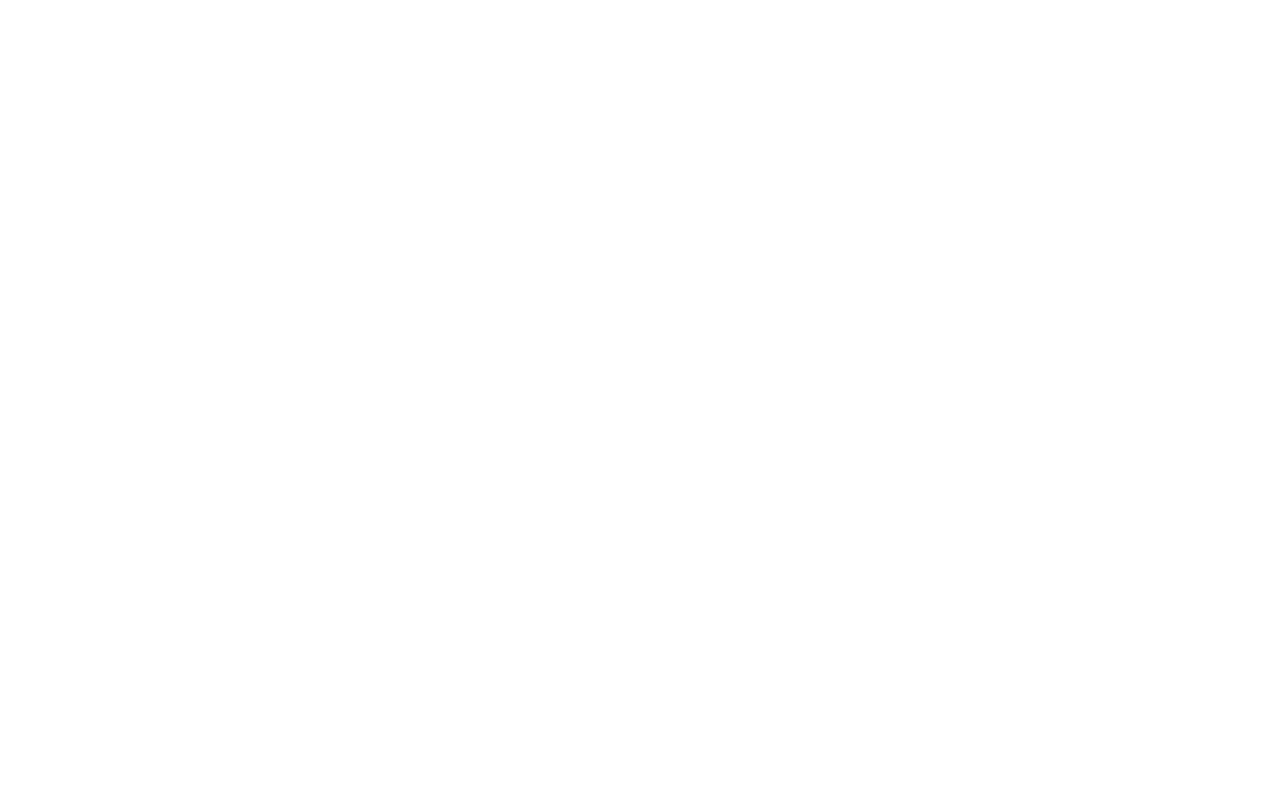
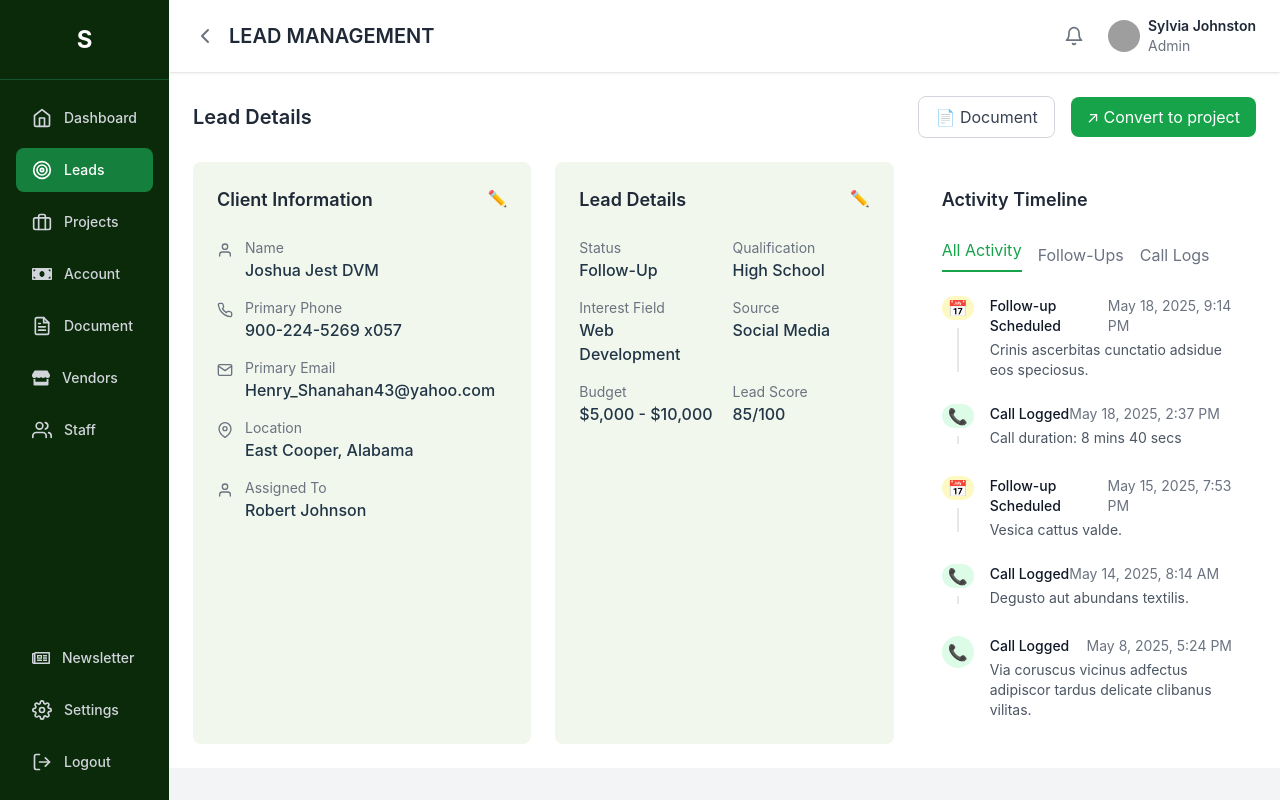
Before and after one commit to shriku2002/git, a React (Vite) app: page /leads/1 in a window 1280 px wide. Before the commit this address had no page. Built offline with nearby package versions, Linux system fonts and the light colour scheme; grey boxes are pictures that could not be loaded.

Commit message:
Create Lead Details Page

```diff
--- a/src/App.jsx
+++ b/src/App.jsx
@@ -15,6 +15,7 @@
 import InviteTeamPage from "./features/onboarding/InviteTeamPage";
 import LeadsPage from "./features/LeadsPage/LeadsPage";
 import LeadsWelcomePage from "./features/LeadsPage/LeadsWelcomePage";
+import LeadDetailsPage from "./features/LeadsPage/LeadDetailsPage";
 import ProjectWelcomePage from "./features/ProjectPage/ProjectWelcomePage";
 import WelcomePopup from "./components/UI/WelcomePopup";
 
@@ -38,6 +39,7 @@
 
         {/* LeadsPage */}
         <Route path="/leads" element={<LeadsPage />} />
+        <Route path="/leads/:id" element={<LeadDetailsPage />} />
         <Route path="/leads-welcome" element={<LeadsWelcomePage />} />
         <Route path="/project-welcome" element={<ProjectWelcomePage />} />
         <Route path="/wellCome-PopUp-Lead" element={<WelcomePopup />} />
--- /dev/null
+++ b/src/features/LeadsPage/LeadDetailsPage.jsx
@@ -0,0 +1,220 @@
+import { useNavigate } from "react-router-dom";
+import { FiPhone, FiMail, FiMapPin, FiUser, FiCalendar } from "react-icons/fi";
+import DashboardLayout from "../../components/Layout/DashboardLayout";
+
+const LeadDetailsPage = () => {
+  const navigate = useNavigate();
+
+  const clientInfo = {
+    name: "Joshua Jest DVM",
+    phone: "900-224-5269 x057",
+    email: "Henry_Shanahan43@yahoo.com",
+    location: "East Cooper, Alabama",
+    assignedTo: "Robert Johnson",
+  };
+
+  const leadDetails = {
+    status: "Follow-Up",
+    qualification: "High School",
+    interest: "Web Development",
+    source: "Social Media",
+    budget: "$5,000 - $10,000",
+    leadScore: "85/100",
+  };
+
+  const timeline = [
+    {
+      type: "follow-up",
+      title: "Follow-up Scheduled",
+      description: "Crinis ascerbitas cunctatio adsidue eos speciosus.",
+      date: "May 18, 2025, 9:14 PM",
+    },
+    {
+      type: "call",
+      title: "Call Logged",
+      description: "Call duration: 8 mins 40 secs",
+      date: "May 18, 2025, 2:37 PM",
+    },
+    {
+      type: "follow-up",
+      title: "Follow-up Scheduled",
+      description: "Vesica cattus valde.",
+      date: "May 15, 2025, 7:53 PM",
+    },
+    {
+      type: "call",
+      title: "Call Logged",
+      description: "Degusto aut abundans textilis.",
+      date: "May 14, 2025, 8:14 AM",
+    },
+    {
+      type: "call",
+      title: "Call Logged",
+      description: "Via coruscus vicinus adfectus adipiscor tardus delicate clibanus vilitas.",
+      date: "May 8, 2025, 5:24 PM",
+    },
+  ];
+
+  return (
+    <DashboardLayout>
+      <div className="flex justify-between items-center mb-6">
+        <div className="flex items-center">
+          <h2 className="text-xl font-semibold text-gray-800">Lead Details</h2>
+        </div>
+        <div className="space-x-4">
+          <button className="px-4 py-2 bg-white border border-gray-300 rounded-lg text-gray-700 hover:bg-gray-50">
+            📄 Document
+          </button>
+          <button className="px-4 py-2 bg-green-600 text-white rounded-lg hover:bg-green-700">
+            ↗ Convert to project
+          </button>
+        </div>
+      </div>
+
+      <div className="grid grid-cols-1 lg:grid-cols-3 gap-6">
+        {/* Client Information Card */}
+        <div className="bg-[#F1F7EC] rounded-lg p-6">
+          <div className="flex justify-between items-start mb-6">
+            <h3 className="text-lg font-semibold text-gray-800">Client Information</h3>
+            <button className="text-gray-500 hover:text-gray-700">
+              <span className="sr-only">Edit</span>
+              ✏️
+            </button>
+          </div>
+
+          <div className="space-y-4">
+            <div className="flex items-start">
+              <FiUser className="mt-1 mr-3 text-gray-500" />
+              <div>
+                <p className="text-sm text-gray-500">Name</p>
+                <p className="font-medium">{clientInfo.name}</p>
+              </div>
+            </div>
+
+            <div className="flex items-start">
+              <FiPhone className="mt-1 mr-3 text-gray-500" />
+              <div>
+                <p className="text-sm text-gray-500">Primary Phone</p>
+                <p className="font-medium">{clientInfo.phone}</p>
+              </div>
+            </div>
+
+            <div className="flex items-start">
+              <FiMail className="mt-1 mr-3 text-gray-500" />
+              <div>
+                <p className="text-sm text-gray-500">Primary Email</p>
+                <p className="font-medium">{clientInfo.email}</p>
+              </div>
+            </div>
+
+            <div className="flex items-start">
+              <FiMapPin className="mt-1 mr-3 text-gray-500" />
+              <div>
+                <p className="text-sm text-gray-500">Location</p>
+                <p className="font-medium">{clientInfo.location}</p>
+              </div>
+            </div>
+
+            <div className="flex items-start">
+              <FiUser className="mt-1 mr-3 text-gray-500" />
+              <div>
+                <p className="text-sm text-gray-500">Assigned To</p>
+                <p className="font-medium">{clientInfo.assignedTo}</p>
+              </div>
+            </div>
+          </div>
+        </div>
+
+        {/* Lead Details Card */}
+        <div className="bg-[#F1F7EC] rounded-lg p-6">
+          <div className="flex justify-between items-start mb-6">
+            <h3 className="text-lg font-semibold text-gray-800">Lead Details</h3>
+            <button className="text-gray-500 hover:text-gray-700">
+              <span className="sr-only">Edit</span>
+              ✏️
+            </button>
+          </div>
+
+          <div className="grid grid-cols-2 gap-4">
+            <div>
+              <p className="text-sm text-gray-500">Status</p>
+              <p className="font-medium">{leadDetails.status}</p>
+            </div>
+
+            <div>
+              <p className="text-sm text-gray-500">Qualification</p>
+              <p className="font-medium">{leadDetails.qualification}</p>
+            </div>
+
+            <div>
+              <p className="text-sm text-gray-500">Interest Field</p>
+              <p className="font-medium">{leadDetails.interest}</p>
+            </div>
+
+            <div>
+              <p className="text-sm text-gray-500">Source</p>
+              <p className="font-medium">{leadDetails.source}</p>
+            </div>
+
+            <div>
+              <p className="text-sm text-gray-500">Budget</p>
+              <p className="font-medium">{leadDetails.budget}</p>
+            </div>
+
+            <div>
+              <p className="text-sm text-gray-500">Lead Score</p>
+              <p className="font-medium">{leadDetails.leadScore}</p>
+            </div>
+          </div>
+        </div>
+
+        {/* Activity Timeline */}
+        <div className="bg-white rounded-lg p-6">
+          <h3 className="text-lg font-semibold text-gray-800 mb-6">Activity Timeline</h3>
+
+          <div className="flex space-x-4 mb-6">
+            <button className="text-green-600 border-b-2 border-green-600 pb-2">
+              All Activity
+            </button>
+            <button className="text-gray-500 hover:text-gray-700">
+              Follow-Ups
+            </button>
+            <button className="text-gray-500 hover:text-gray-700">
+              Call Logs
+            </button>
+          </div>
+
+          <div className="space-y-6">
+            {timeline.map((activity, index) => (
+              <div key={index} className="flex">
+                <div className="flex flex-col items-center">
+                  <div className={`w-8 h-8 rounded-full flex items-center justify-center ${
+                    activity.type === 'follow-up' ? 'bg-yellow-100' : 'bg-green-100'
+                  }`}>
+                    {activity.type === 'follow-up' ? '📅' : '📞'}
+                  </div>
+                  {index < timeline.length - 1 && (
+                    <div className="w-0.5 h-full bg-gray-200 my-2"></div>
+                  )}
+                </div>
+                <div className="ml-4">
+                  <div className="flex justify-between">
+                    <h4 className="text-sm font-medium text-gray-900">
+                      {activity.title}
+                    </h4>
+                    <span className="text-sm text-gray-500">{activity.date}</span>
+                  </div>
+                  <p className="text-sm text-gray-600 mt-1">
+                    {activity.description}
+                  </p>
+                </div>
+              </div>
+            ))}
+          </div>
+        </div>
+      </div>
+    </DashboardLayout>
+  );
+};
+
+export default LeadDetailsPage;
--- a/src/features/LeadsPage/LeadsPage.jsx
+++ b/src/features/LeadsPage/LeadsPage.jsx
@@ -6,6 +6,7 @@
 
 const initialLeads = [
   {
+    id: 1,
     name: "Alex Thompson",
     phone: "+1 (555) 1234567",
     siteAddress: "New York",
@@ -17,6 +18,7 @@
     status: "New",
   },
   {
+    id: 2,
     name: "Alex Thompson",
     phone: "+1 (555) 1234567",
     siteAddress: "New York",
@@ -28,6 +30,7 @@
     status: "On Hold",
   },
   {
+    id: 3,
     name: "Alex Thompson",
     phone: "+1 (555) 1234567",
     siteAddress: "New York",
@@ -39,6 +42,7 @@
     status: "Follow Up",
   },
   {
+    id: 4,
     name: "Alex Thompson",
     phone: "+1 (555) 1234567",
     siteAddress: "New York",
@@ -50,6 +54,7 @@
     status: "Converted",
   },
   {
+    id: 5,
     name: "Alex Thompson",
     phone: "+1 (555) 1234567",
     siteAddress: "New York",
@@ -93,6 +98,10 @@
     `w-full p-1 rounded-md text-xs border-gray-300 focus:outline-none focus:ring-1 focus:ring-green-500 ${getStatusColor(
       status
     )}`;
+
+  const handleRowClick = (leadId) => {
+    navigate(`/leads/${leadId}`);
+  };
 
   return (
     <DashboardLayout>
@@ -139,7 +148,11 @@
               </thead>
               <tbody className="bg-white">
                 {leads.map((lead, index) => (
-                  <tr key={index} className="border-t border-gray-200">
+                  <tr
+                    key={lead.id}
+                    className="border-t border-gray-200 cursor-pointer hover:bg-gray-50"
+                    onClick={() => handleRowClick(lead.id)}
+                  >
                     <td className="px-6 py-4 whitespace-nowrap">{lead.name}</td>
                     <td className="px-6 py-4 whitespace-nowrap">{lead.phone}</td>
                     <td className="px-6 py-4 whitespace-nowrap">{lead.siteAddress}</td>
@@ -154,6 +167,7 @@
                           value={lead.status}
                           onChange={(e) => handleStatusChange(e.target.value, index)}
                           onBlur={() => setEditingIndex(null)}
+                          onClick={(e) => e.stopPropagation()}
                           autoFocus
                           className={selectClasses(lead.status)}
                         >
@@ -165,7 +179,10 @@
                         </select>
                       ) : (
                         <span
-                          onClick={() => setEditingIndex(index)}
+                          onClick={(e) => {
+                            e.stopPropagation();
+                            setEditingIndex(index);
+                          }}
                           className={`cursor-pointer px-3 py-1 rounded-full text-xs font-medium inline-flex items-center ${getStatusColor(
                             lead.status
                           )}`}
```
